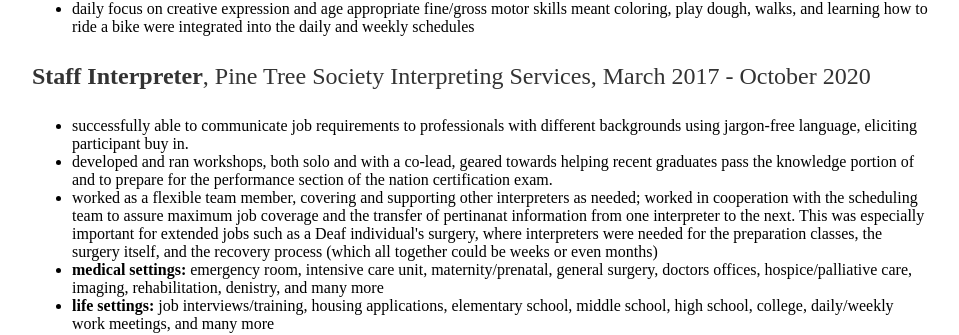
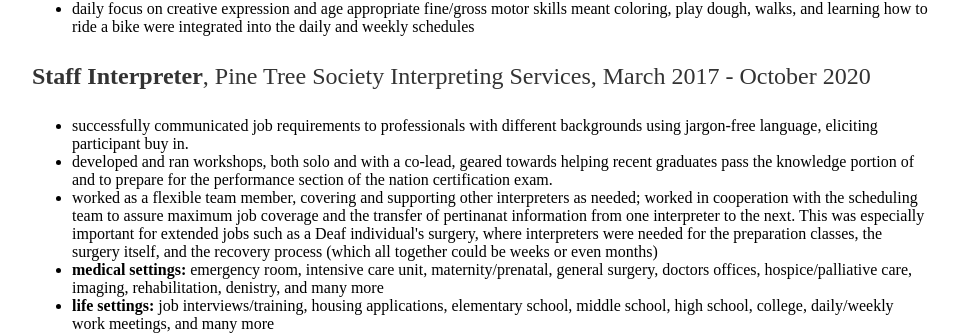
Before and after one commit to SeanEFletcher/SeanEFletcher.github.io, a Jekyll site: the page built from cv/index.html, in a window 1280 px wide and 900 px high, scrolled down 1385 px. Shown: the part 143-478 px from the top of the window, without its empty margins (160-1119 px from the left). Built offline with Jekyll 4.4.1, drawn with Linux system fonts in a browser that asks for light colours.

Commit message:
Update index.html

```diff
--- a/cv/index.html
+++ b/cv/index.html
@@ -83,7 +83,7 @@
       <div class="experienceItem">
         <p class="CVitemTitle"> <strong>Staff Interpreter</strong>, Pine Tree Society Interpreting Services, <span class="dates">March 2017 - October 2020</span></p>
         <ul>
-		  <li>successfully able to communicate job requirements to professionals with different backgrounds using jargon-free language, eliciting participant buy in.</li>
+		  <li>successfully communicated job requirements to professionals with different backgrounds using jargon-free language, eliciting participant buy in.</li>
 		  <li>developed and ran workshops, both solo and with a co-lead, geared towards helping recent graduates pass the knowledge portion of and to prepare for the performance section of the nation certification exam.</li>
           <li>worked as a flexible team member, covering and supporting other interpreters as needed;
             worked in cooperation with the scheduling team to assure maximum job coverage and the transfer of pertinanat information from one interpreter to the next.
```
